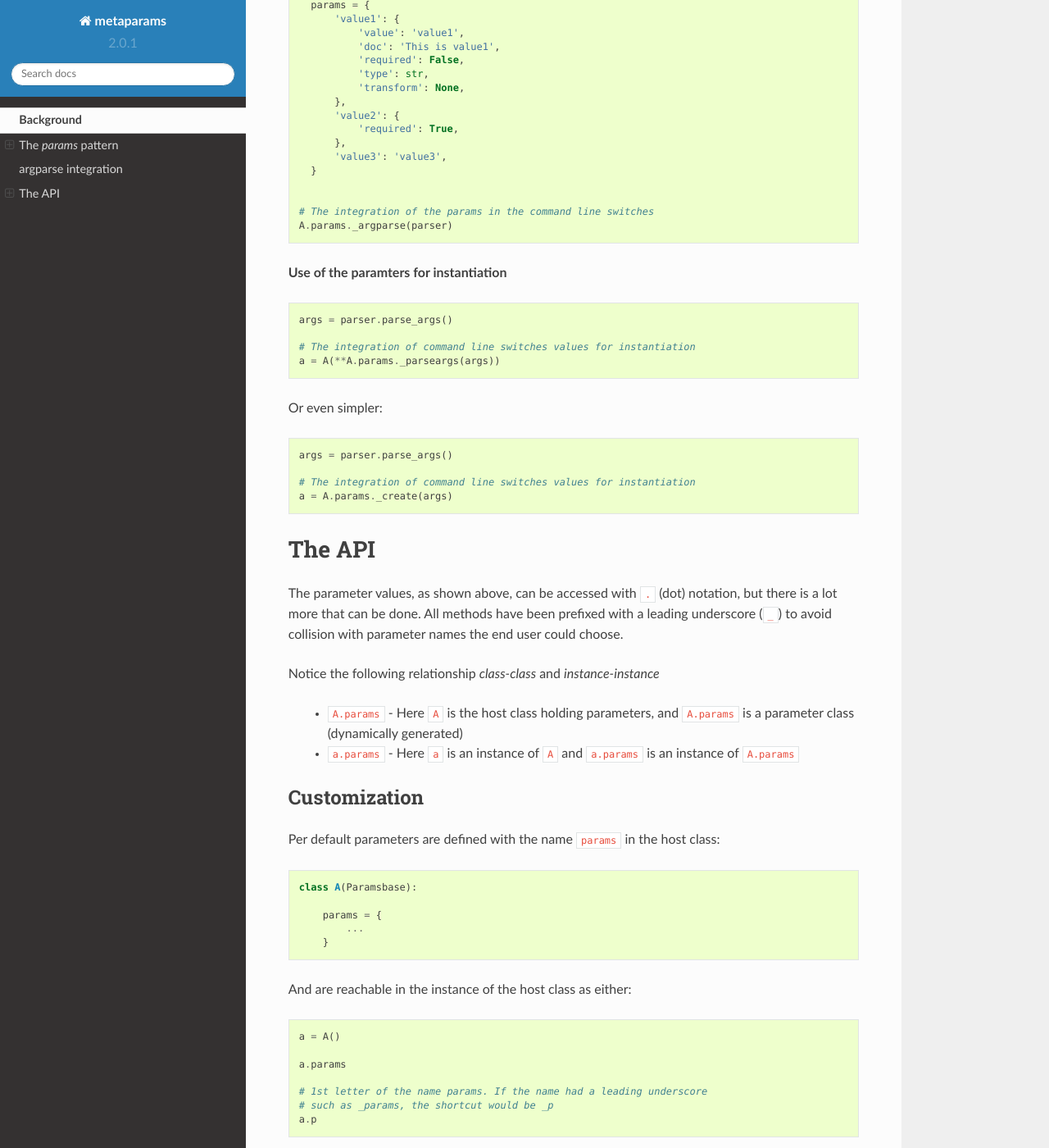
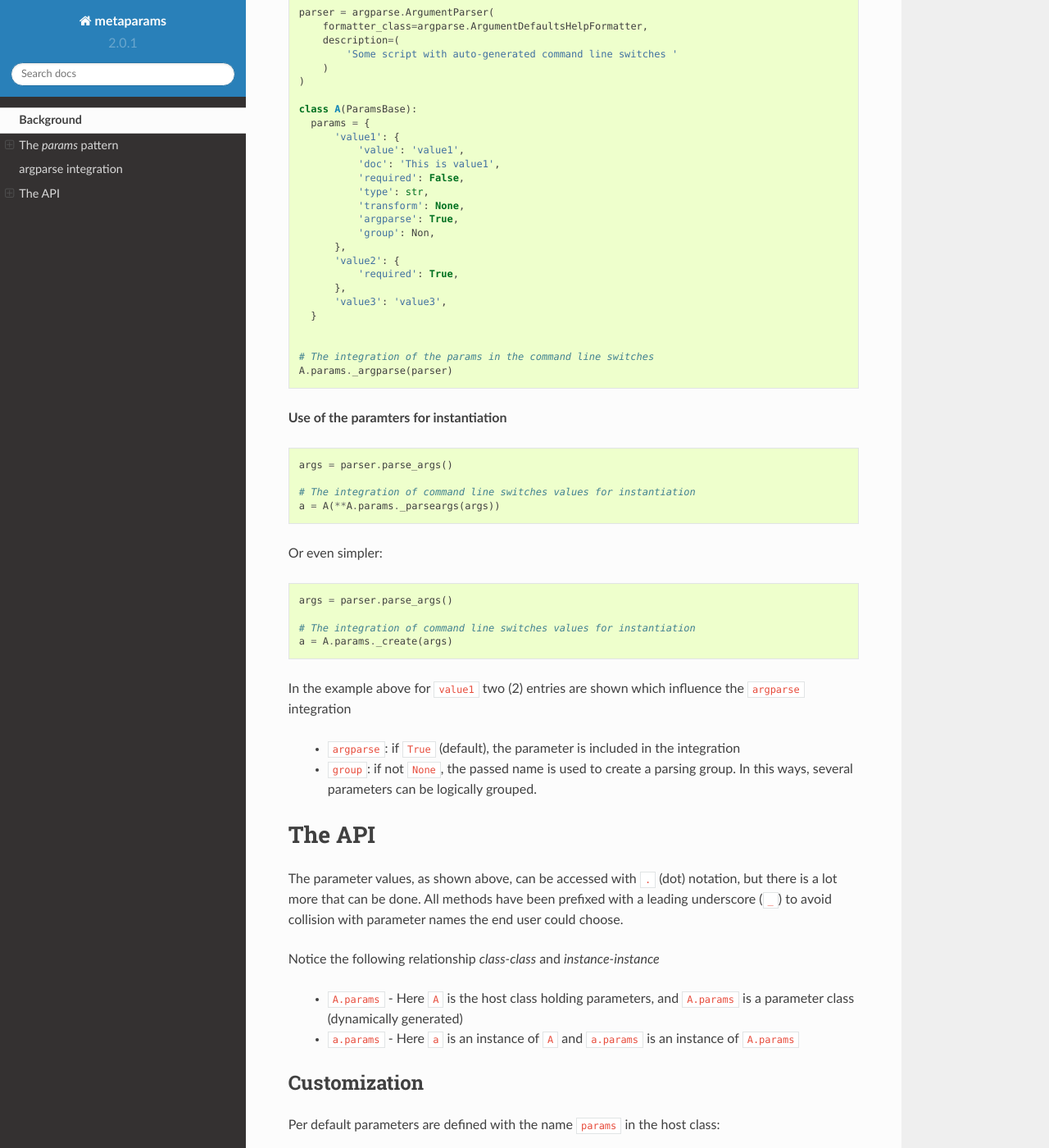
Before and after one commit to mementum/metaparams, a Sphinx documentation site: the page built from docs/main.rst, in a window 1280 px wide and 1400 px high, scrolled down 6239 px. Shown: the whole window at 82% size. Built offline with Sphinx 7.4.7 and the Read the Docs theme 2.0.0, drawn with Linux system fonts in a browser that asks for light colours; some of the changed text lies outside the part shown.

Commit message:
Add argparse and group options to the documentation

```diff
--- a/docs/main.rst
+++ b/docs/main.rst
@@ -60,6 +60,8 @@ The ``metaparams`` library offers therefore the following pattern::
               'required': False,
               'type': str,
               'transform': None,
+              'argparse': True,
+              'group': None,
           },
           'value2': {
               'required': True,
@@ -70,9 +72,15 @@ The ``metaparams`` library offers therefore the following pattern::
 We have provided a full definition for ``value1``, a reduced one for ``value2``
 and just the actual default value is provided for ``value3``
 
-  - ``value1`` gets documented, gets a default value, is marked as not
-    *required*, must be of type ``str`` and will undergo no *transform*
-    (``None`` is given rather than a transformation function)
+  - ``value1`` (complete example) gets documented, gets a default value, is
+    marked as not *required*, must be of type ``str`` and will undergo no
+    *transform* (``None`` is given rather than a transformation function)
+
+    Because ``argparse`` is ``True`` it will included in the ``argparse``
+    integration (if used)
+
+    And it will be added to no ``argpare`` parsing group because ``group`` is
+    ``None``
 
   - ``value2`` on the other hand is just marked as **required**. If not
     provided when the host class is instantiated an *Exception* will be raised
@@ -299,6 +307,8 @@ a class will add new command line switches to match those definitions.
               'required': False,
               'type': str,
               'transform': None,
+              'argparse': True,
+              'group': Non,
           },
           'value2': {
               'required': True,
@@ -324,6 +334,17 @@ Or even simpler::
 
     # The integration of command line switches values for instantiation
     a = A.params._create(args)
+
+
+In the example above for ``value1`` two (2) entries are shown which influence
+the ``argparse`` integration
+
+  - ``argparse``: if ``True`` (default), the parameter is included in the
+    integration
+
+  - ``group``: if not ``None``, the passed name is used to create a parsing
+    group. In this ways, several parameters can be logically grouped.
+
 
 The API
 #######
```
